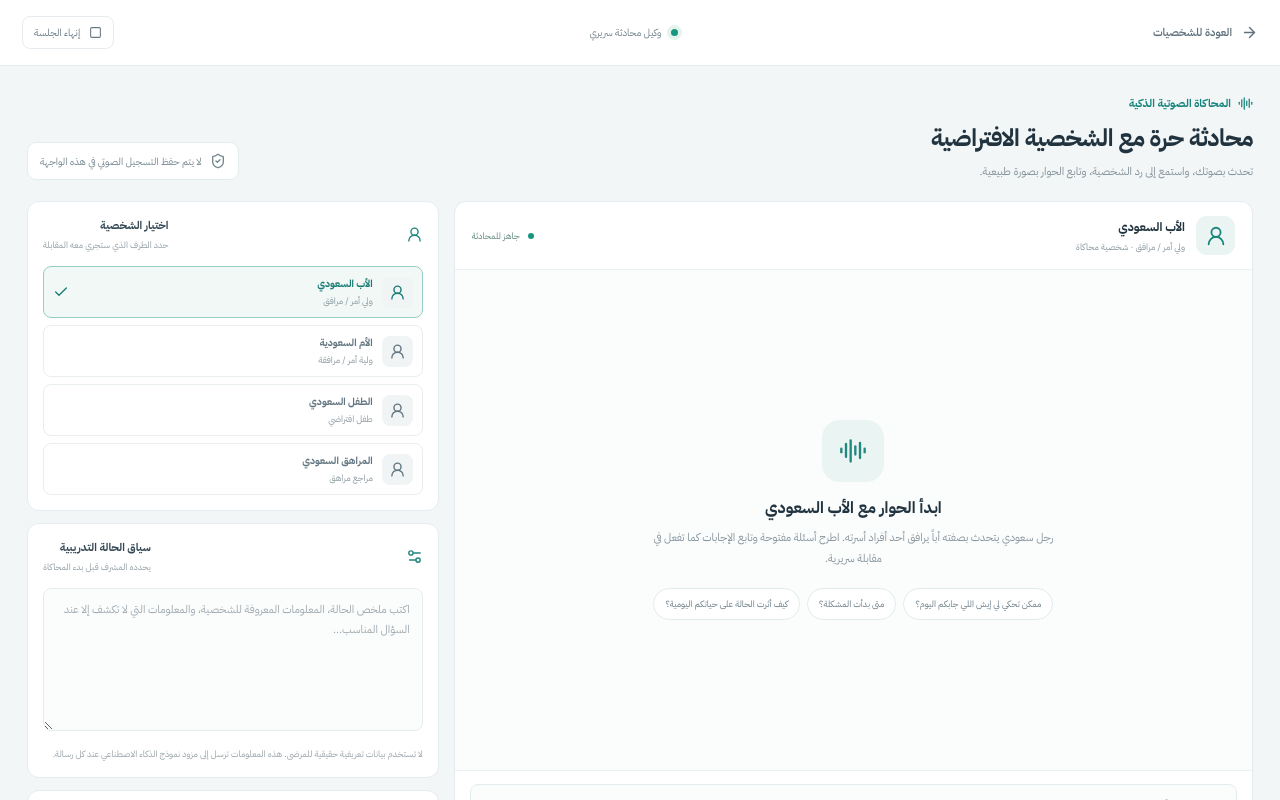
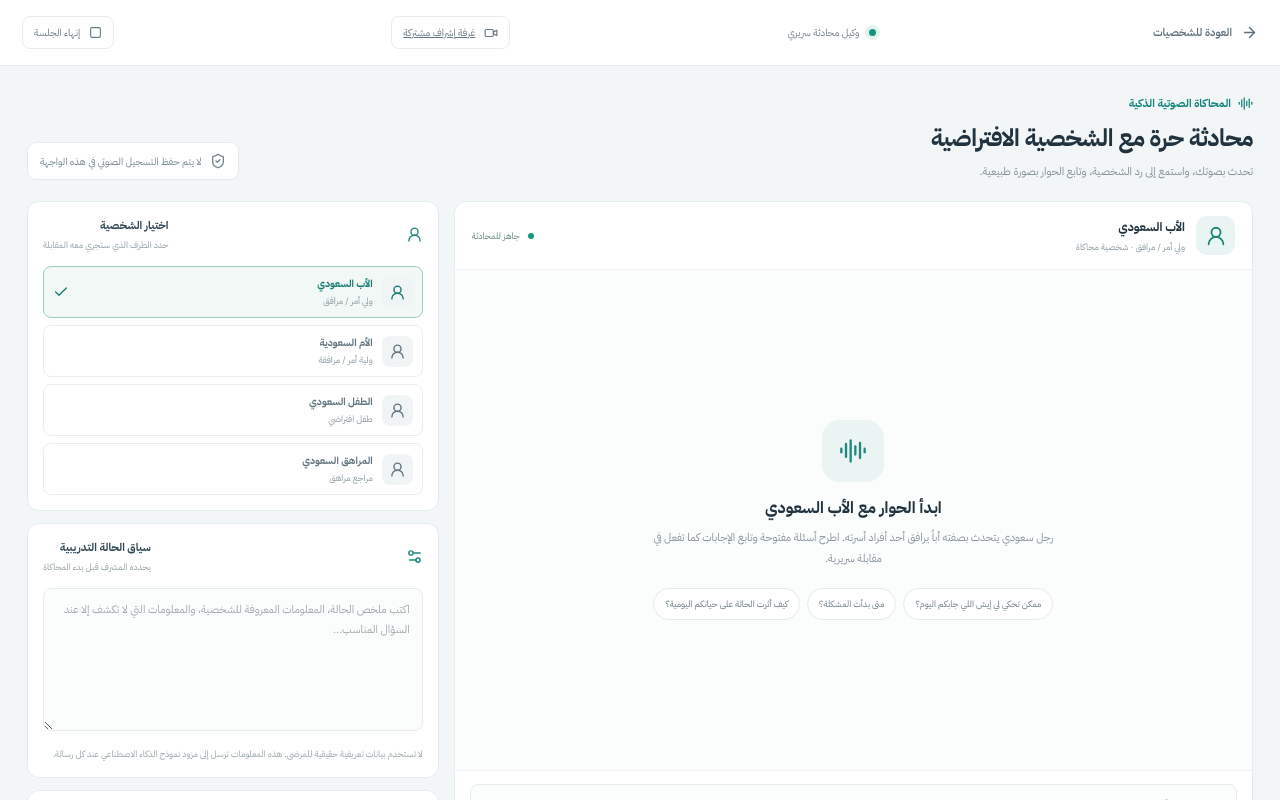
Before and after one commit to ffgg35646-ops/111111, a Next.js app: page /voice in a window 1280 px wide. Shown: the top 800 px of the page. Built offline with nearby package versions, Linux system fonts and the light colour scheme.

Commit message:
Link clinical voice agent to shared supervision rooms

```diff
--- a/app/voice/page.tsx
+++ b/app/voice/page.tsx
@@ -2,7 +2,7 @@
 
 import { useCallback, useEffect, useRef, useState } from "react";
 import Link from "next/link";
-import { ArrowRight, AudioLines, Bot, Check, CircleAlert, LoaderCircle, Mic, MicOff, Pause, Send, Settings2, ShieldCheck, Square, UserRound, Volume2, VolumeX } from "lucide-react";
+import { ArrowRight, AudioLines, Bot, Check, CircleAlert, LoaderCircle, Mic, MicOff, Pause, Send, Settings2, ShieldCheck, Square, UserRound, Video, Volume2, VolumeX } from "lucide-react";
 import "./voice.css";
 
 type PersonaId = "father" | "mother" | "child" | "teen";
@@ -136,7 +136,7 @@ export default function VoiceAgentPage() {
   const reset=()=>{recognition.current?.abort();aborter.current?.abort();stopSpeaking();setMessages([]);setDraft("");setInterim("");setError("");setBusy(false);setListening(false);};
 
   return <main className="voice-workspace" dir="rtl">
-    <header className="voice-topbar"><Link href="/characters" className="voice-back"><ArrowRight size={17}/> العودة للشخصيات</Link><div className="voice-top-state"><span className="voice-green-dot"/> وكيل محادثة سريري</div><button className="voice-reset" onClick={reset}><Square size={13}/> إنهاء الجلسة</button></header>
+    <header className="voice-topbar"><Link href="/characters" className="voice-back"><ArrowRight size={17}/> العودة للشخصيات</Link><div className="voice-top-state"><span className="voice-green-dot"/> وكيل محادثة سريري</div><Link href="/supervision" className="voice-reset"><Video size={14}/> غرفة إشراف مشتركة</Link><button className="voice-reset" onClick={reset}><Square size={13}/> إنهاء الجلسة</button></header>
     <div className="voice-main">
       <div className="voice-title-row"><div><div className="voice-eyebrow"><AudioLines size={15}/> المحاكاة الصوتية الذكية</div><h1>محادثة حرة مع الشخصية الافتراضية</h1><p>تحدث بصوتك، واستمع إلى رد الشخصية، وتابع الحوار بصورة طبيعية.</p></div><div className="voice-secure"><ShieldCheck size={16}/> لا يتم حفظ التسجيل الصوتي في هذه الواجهة</div></div>
       <div className="voice-layout">
```
